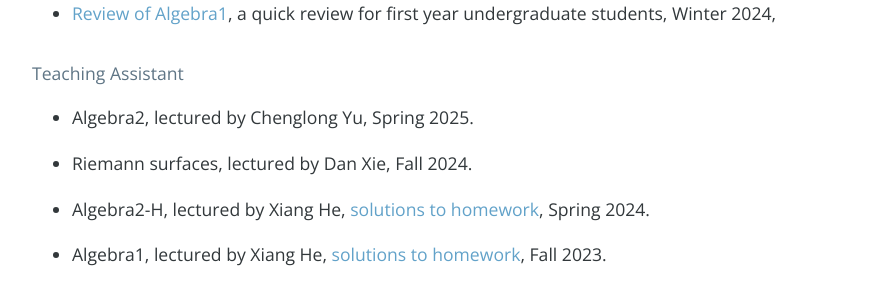
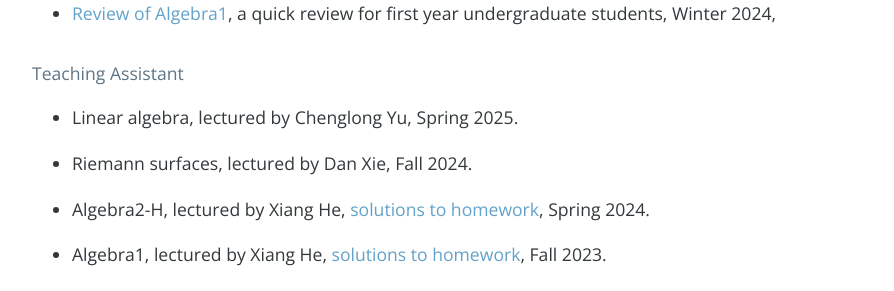
Before and after one commit to bowenl-math/bowenl-math.github.io, a Jekyll site: the page built from index.md, in a window 1280 px wide and 900 px high, scrolled down 2535 px. Shown: the part 155-446 px from the top of the window, without its empty margins (192-1086 px from the left). Built offline with Jekyll 4.4.1, drawn with Linux system fonts in a browser that asks for light colours; nearby versions of some CDN libraries; our own code applies the rules of GitHub Pages for plain Markdown files; the list of posts is cut into pages by our own code; comment, search, counter and statistics services are not loaded.

Commit message:
Update index.md

```diff
--- a/index.md
+++ b/index.md
@@ -66,7 +66,7 @@ Yang, and I typed the draft version of it, Summer 2024.
 
 
 #### Teaching Assistant
-* Algebra2, lectured by Chenglong Yu, Spring 2025.
+* Linear algebra, lectured by Chenglong Yu, Spring 2025.
 
 * Riemann surfaces, lectured by Dan Xie, Fall 2024.
 
```
